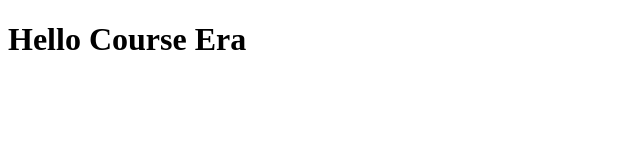
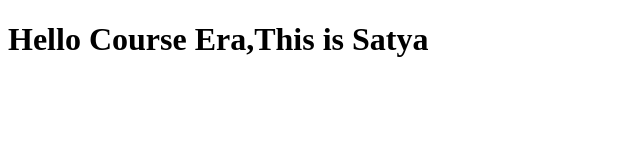
Before and after one commit to satya291/courseera-test, a plain HTML site: page site/index.html in a window 1280 px wide. Shown: the whole page, without its empty margins (0-640 px from the left). Drawn offline with Linux system fonts and the light colour scheme.

Commit message:
Small addition.

```diff
--- a/site/index.html
+++ b/site/index.html
@@ -4,6 +4,6 @@
 	<title>Hello Satya</title>
 </head>
 <body>
-<h1>Hello Course Era</h1>
+<h1>Hello Course Era,This is Satya</h1>
 </body>
 </html>
```
